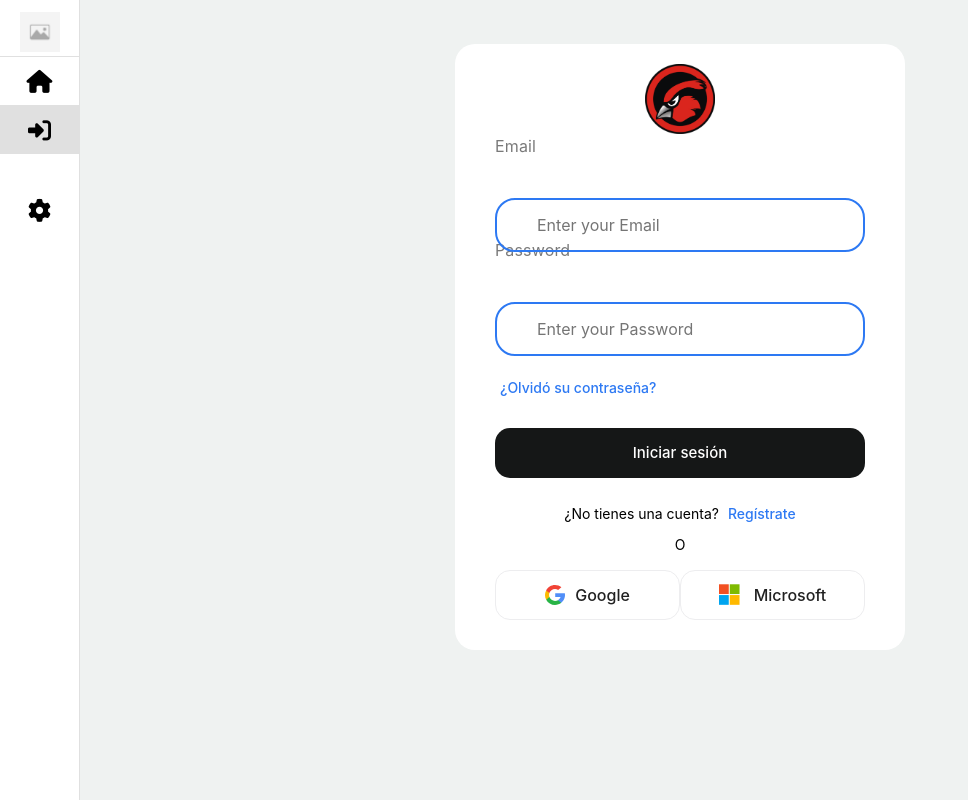
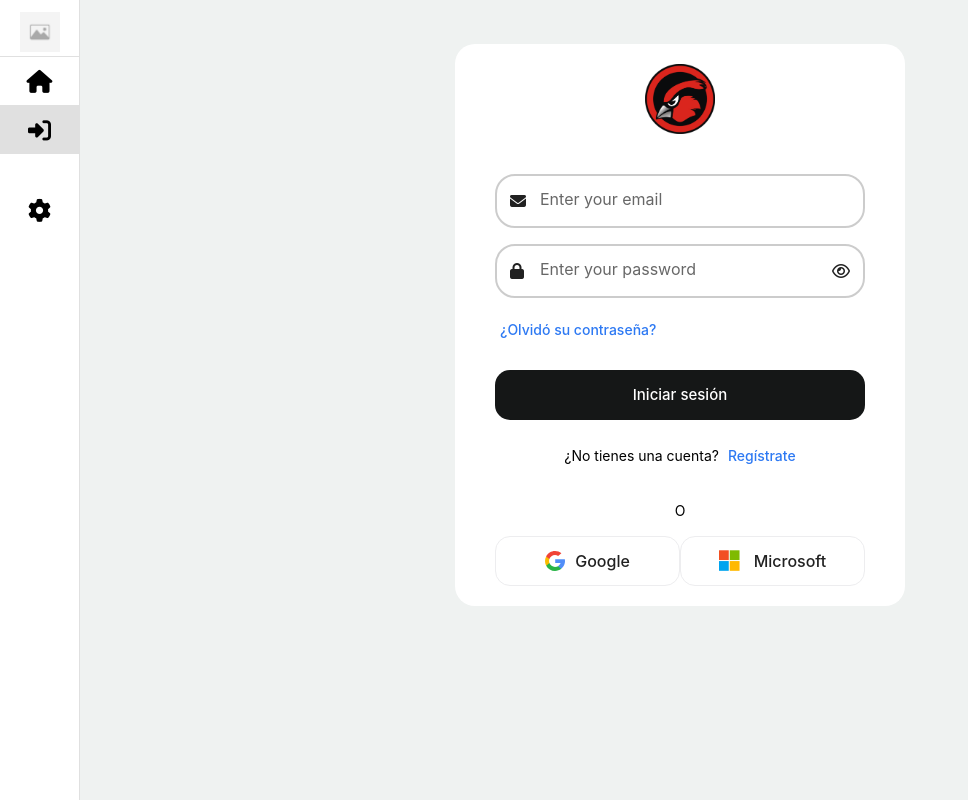
Before and after one commit to ArturoCCS/frontend_edu_tec, a Vue app: page /login in a window 1280 px wide. Shown: the whole page, without its empty margins (0-968 px from the left). Built offline with nearby package versions, Linux system fonts and the light colour scheme.

Commit message:
Cambio en la presentacion de mensajes de error

```diff
--- a/src/components/LoginForm.vue
+++ b/src/components/LoginForm.vue
@@ -1,21 +1,29 @@
 <template>
   <v-row class="mt-2 mb-2" justify="center">
-    <v-form class="form" @submit.prevent="handleLogin">
+    <div class="form">
+      <v-form @submit.prevent="handleLogin">
         <v-img class="img" src="/petirrojo.jpg" cover />
 
-      <div class="flex-column">
-        <v-label>Email</v-label>
+        <span v-if="mensaje" class="error-message">{{ mensaje }}</span>
+
+        <div :class="{ 'inputForm': true, 'error': emailError }">
+          <i class="icon-form fa-solid fa-envelope"></i>
+          <input v-model="email" type="text" class="input" required>
+          <div class="label-line">Enter your email</div>
+          <i v-if="emailError" class="error-icon fa-solid fa-triangle-exclamation"></i>
         </div>
-      <div class="inputForm">
-        <input v-model="email" type="text" class="input" placeholder="Enter your Email">
+        <span v-if="emailError" class="error-message">{{ emailError }}</span>
+
+        <div :class="{ 'inputForm': true, 'error': passwordError }">
+          <i class="icon-form fa-solid fa-lock icon"></i>
+          <i class="password fa-regular" :class="passwordVisible ? 'fa-eye-slash' : 'fa-eye'"
+            @click="togglePasswordVisibility()"></i>
+          <input v-model="password" :type="passwordVisible ? 'text' : 'password'" class="input" required>
+          <div class="label-line">Enter your password</div>
+          <i v-if="passwordError" class="error-icon fa-solid fa-triangle-exclamation"></i>
         </div>
+        <span v-if="passwordError" class="error-message">{{ passwordError }}</span>
 
-      <div class="flex-column">
-        <v-label>Password</v-label>
-      </div>
-      <div class="inputForm">
-        <input v-model="password" type="password" class="input" placeholder="Enter your Password">
-      </div>
 
         <div class="flex-row">
           <span class="span">¿Olvidó su contraseña?</span>
@@ -23,8 +31,14 @@
 
         <button class="button-submit">Iniciar sesión</button>
         <p class="p">¿No tienes una cuenta?
-                  <a href="/register" class="span" style="text-decoration: none;">Regístrate</a></p>
+          <a href="/register" class="span" style="text-decoration: none;">
+            Regístrate
+          </a>
+        </p>
+        <br>
         <p class="p line">O</p>
+
+      </v-form>
 
       <div class="flex-row">
         <button class="btn google" @click="withGoogle">
@@ -36,8 +50,8 @@
           Microsoft
         </button>
       </div>
-      <p class="p">{{ mensaje }}</p>
-    </v-form>
+
+    </div>
   </v-row>
 </template>
 
@@ -51,23 +65,64 @@ export default {
     const authStore = useAuthStore()
     const email = ref('')
     const password = ref('')
+    const passwordVisible = ref(false)
     const mensaje = ref('')
+    const emailError = ref('')
+    const passwordError = ref('')
     const router = useRouter()
 
     const handleLogin = async () => {
-      const response = await authStore.login({ email: email.value, password: password.value })
+      emailError.value = "";
+      passwordError.value = "";
+      mensaje.value = "";
 
-      mensaje.value = response.message
+      let hasError = false;
 
-      if (response.status == "success") {
-        router.push('/protected_route')
+      if (!email.value) {
+        emailError.value = "El correo es obligatorio.";
+        hasError = true;
       }
+      if (!password.value) {
+        passwordError.value = "La contraseña es obligatoria.";
+        hasError = true;
       }
+
+      if (hasError) {
+        return;
+      }
+
+      const response = await authStore.login({ email: email.value, password: password.value });
+
+      if (response.status === "error") {
+        mensaje.value = response.message;
+
+        if (response.message.includes("Correo")) {
+          emailError.value = response.message;
+        }
+        if (response.message.includes("contraseña")) {
+          passwordError.value = response.message;
+        }
+        return;
+      }
+
+      if (response.status === "success") {
+        router.push("/protected_route");
+      }
+    };
+
+
+    const togglePasswordVisibility = () => {
+      passwordVisible.value = !passwordVisible.value;
+    };
 
     return {
       email,
       password,
       mensaje,
+      emailError,
+      passwordError,
+      passwordVisible,
+      togglePasswordVisibility,
       handleLogin,
       withGoogle: authStore.withGoogle,
       withMicrosoft: authStore.withMicrosoft
```
Lines whose indentation alone changed are shown as unchanged.
